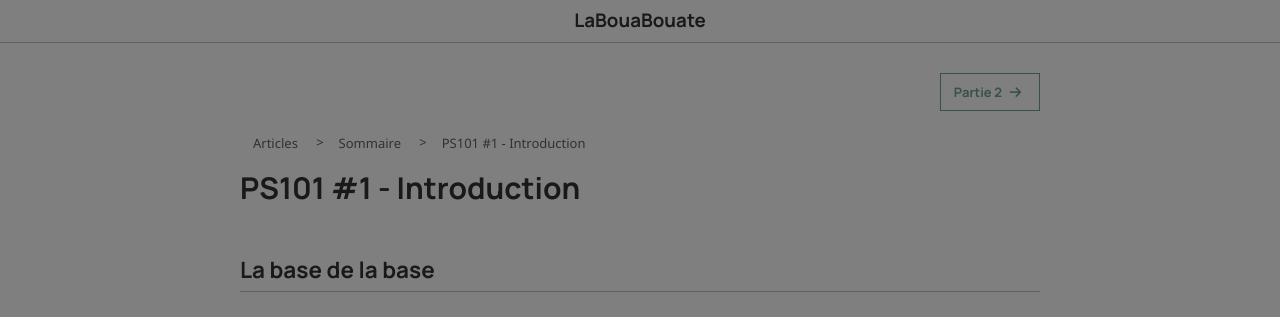
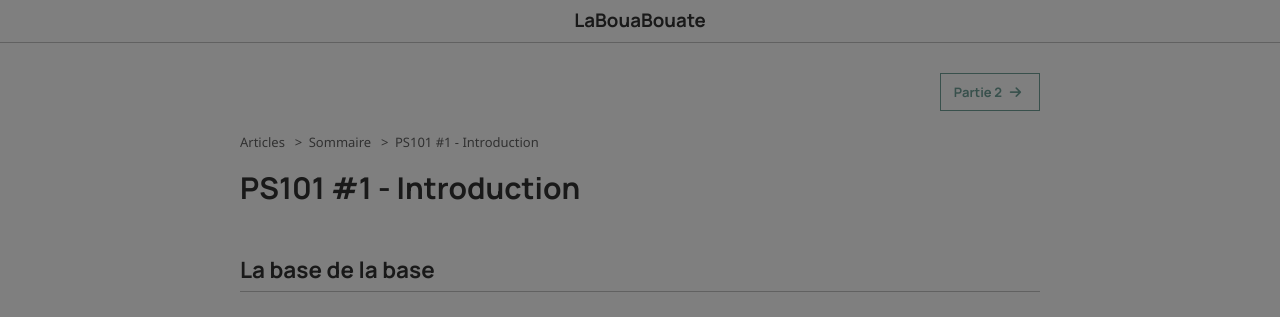
Before and after one commit to leobouard/leobouard.github.io, a Jekyll site: the page built from _posts/2024-04-07-cours-powershell-from-scratch-001.md, in a window 1280 px wide. Shown: the top 317 px of the page. Built offline with Jekyll 4.4.1, drawn with Linux system fonts in a browser that asks for light colours; nearby versions of some CDN libraries; some web fonts are replaced; comment, search, counter and statistics services are not loaded.

Commit message:
Update breadcrumbs.scss

```diff
--- a/_sass/breadcrumbs.scss
+++ b/_sass/breadcrumbs.scss
@@ -19,17 +19,11 @@ nav.breadcrumb a {
     text-decoration: none;
 }
 
-nav.breadcrumb a,
-nav.breadcrumb span {
-    padding: 0.5em 1em;
-}
-
 nav.breadcrumb a:hover {
     text-decoration: underline;
-    background: var(--lightaccent);
 }
 
 nav.breadcrumb li:not(:first-child)::before {
     content: ">";
-    margin: 0 0.15em;
+    margin: 0 0.5em;
 }
```
